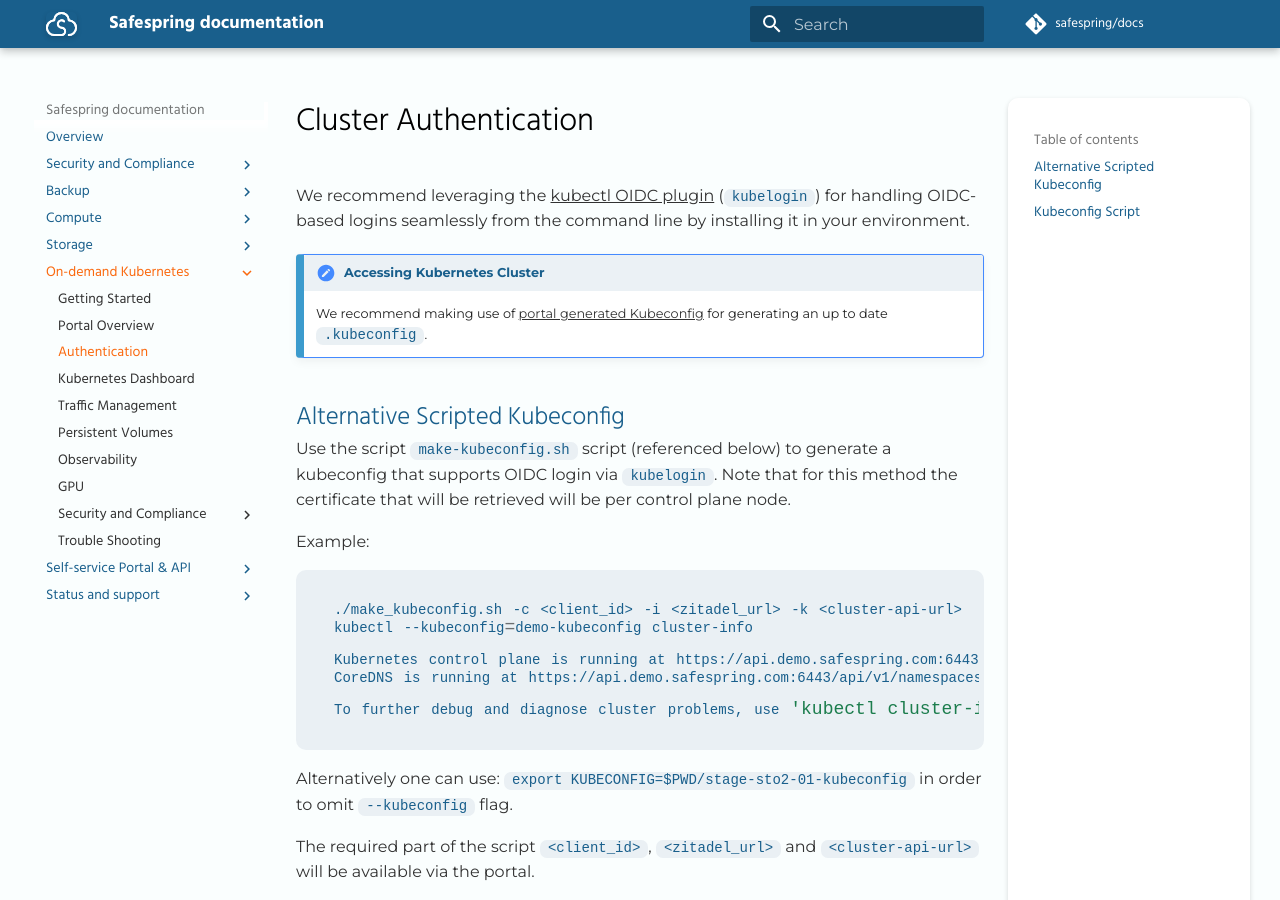
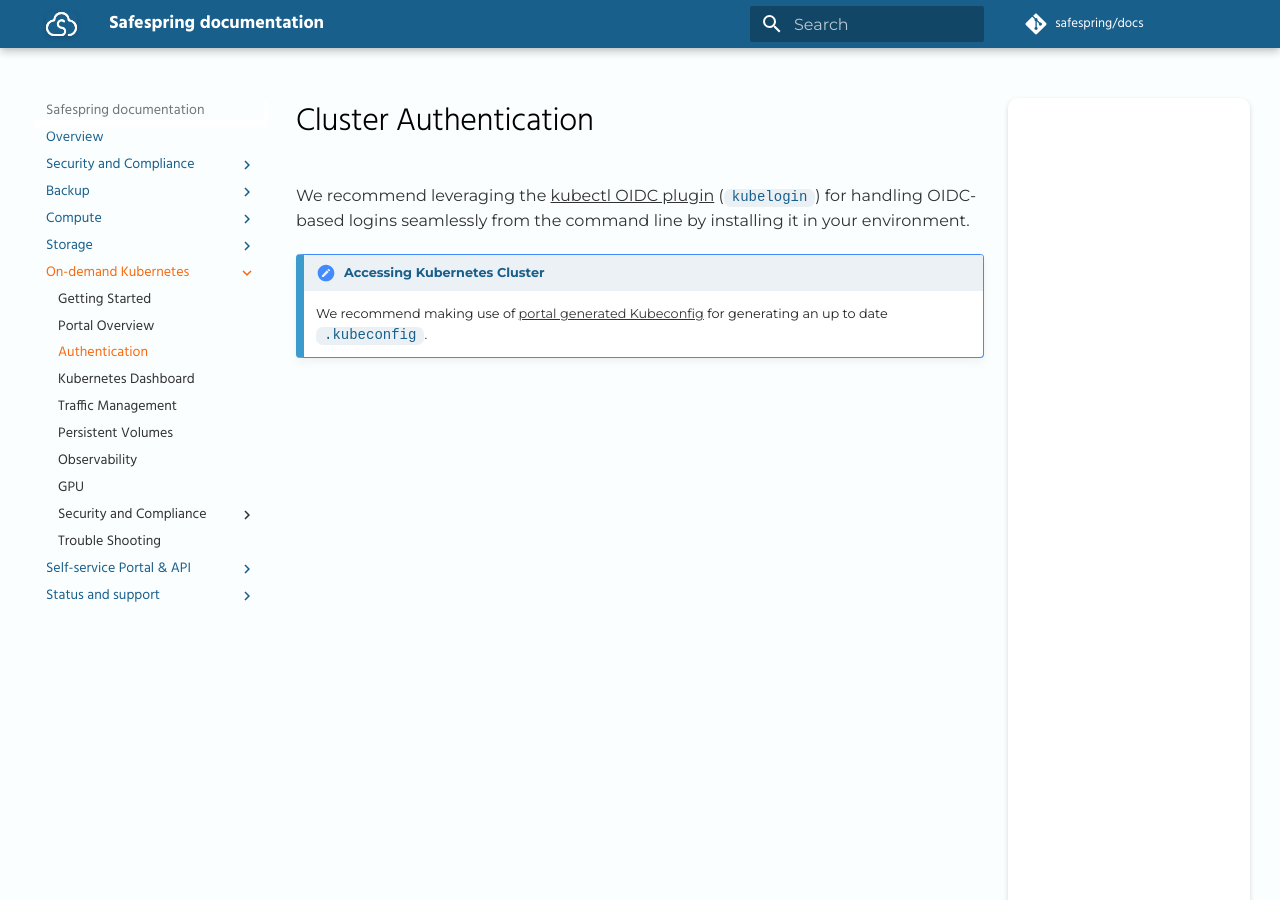
Before and after one commit to safespring/docs, an MkDocs documentation site: the page built from content/kubernetes/authentication.md, in a window 1280 px wide and 900 px high. Built offline with MkDocs 1.6.1 and Material for MkDocs 9.7.7, drawn with Linux system fonts in a browser that asks for light colours; some web fonts are replaced; a script that is not in the unit is left out; comment, search, counter and statistics services are not loaded; some of the changed text lies outside the part shown.

Commit message:
remove deprecated auth script

````diff
--- a/content/kubernetes/authentication.md
+++ b/content/kubernetes/authentication.md
@@ -4,175 +4,3 @@
 
 !!! note "Accessing Kubernetes Cluster"
     We recommend making use of [portal generated Kubeconfig](portal-overview.md#accessing-kubernetes-cluster) for generating an up to date `.kubeconfig`.
-
-## Alternative Scripted Kubeconfig
-
-Use the script `make-kubeconfig.sh` script (referenced below) to generate a kubeconfig that supports OIDC login via `kubelogin`. Note that for this method the certificate that will be retrieved will be per control plane node.
-
-Example:
-
-```bash
-./make_kubeconfig.sh -c <client_id> -i <zitadel_url> -k <cluster-api-url>
-kubectl --kubeconfig=demo-kubeconfig cluster-info
-
-Kubernetes control plane is running at https://api.demo.safespring.com:6443
-CoreDNS is running at https://api.demo.safespring.com:6443/api/v1/namespaces/kube-system/services/kube-dns:dns/proxy
-
-To further debug and diagnose cluster problems, use 'kubectl cluster-info dump'.
-```
-
-Alternatively one can use: `export KUBECONFIG=$PWD/stage-sto2-01-kubeconfig` in order to omit `--kubeconfig` flag.
-
-The required part of the script `<client_id>`, `<zitadel_url>` and `<cluster-api-url>` will be available via the portal.
-
-## Kubeconfig Script
-
-Create `make-kubeconfig.sh` using:
-
-```bash
-
-#!/usr/bin/env bash
-set -euo pipefail
-
-unset KUBECONFIG
-
-usage() {
-  cat >&2 <<'USAGE'
-Create a kubeconfig that uses kubectl oidc-login as an exec plugin.
-
-Required flags:
-  -i  OIDC issuer (host or URL; e.g. zitadel.example.com or https://zitadel.example.com)
-  -k  Kubernetes API host (no scheme; e.g. api.your-cluster.com)
-  -c  OIDC Client ID (e.g. XXXXXXXXXXXXXXX)
-
-Optional:
-  -d  Use Device Code flow (authentication for devices without a browser)
-  -h  Show this help and exit
-
-Examples:
-  # default (auth code opens browser, depending on kubelogin defaults)
-  ./make-kubeconfig.sh -i zitadel.example.com -k api.your-cluster.com -c XXXXXXXXXXXXXXX
-
-  # device code (fully CLI; verify on any browser)
-  ./make-kubeconfig.sh -i zitadel.example.com -k api.your-cluster.com -c XXXXXXXXXXXXXXX -d
-USAGE
-}
-
-ISSUER_IN=""
-API_HOST_IN=""
-CLIENT_ID=""
-DEVICE_MODE=false
-
-while getopts ":i:k:c:dh" opt; do
-  case "$opt" in
-    i) ISSUER_IN="$OPTARG" ;;
-    k) API_HOST_IN="$OPTARG" ;;
-    c) CLIENT_ID="$OPTARG" ;;
-    d) DEVICE_MODE=true ;;
-    h) usage; exit 0 ;;
-    \?) echo "Error: invalid option -$OPTARG" >&2; usage; exit 2 ;;
-    :)  echo "Error: -$OPTARG requires an argument" >&2; usage; exit 2 ;;
-  esac
-done
-
-if [[ -z "${ISSUER_IN}" || -z "${API_HOST_IN}" || -z "${CLIENT_ID}" ]]; then
-  echo "Error: -i, -k and -c are required." >&2
-  usage
-  exit 2
-fi
-
-# Tooling checks
-if ! command -v openssl >/dev/null 2>&1; then
-  echo "Error: openssl not found in PATH." >&2
-  exit 1
-fi
-if ! command -v kubectl >/dev/null 2>&1; then
-  echo "Error: kubectl not found in PATH." >&2
-  exit 1
-fi
-if ! kubectl oidc-login --help >/dev/null 2>&1; then
-  echo "Error: 'kubectl oidc-login' plugin not found." >&2
-  echo "       Install via: kubectl krew install oidc-login" >&2
-  echo "       or see: https://github.com/int128/kubelogin" >&2
-  exit 1
-fi
-
-kubectl oidc-login clean >/dev/null 2>&1 || true
-
-case "$ISSUER_IN" in
-  http://*|https://*) ISSUER_URL="$ISSUER_IN" ;;
-  *)                  ISSUER_URL="https://${ISSUER_IN}" ;;
-esac
-
-# Sanitize API host (strip any scheme/path/port or IPv6 brackets)
-API_HOST="$(printf '%s\n' "$API_HOST_IN" | awk -F/ '{print $3?$3:$1}')"
-API_HOST="${API_HOST#[}"   # drop leading '['
-API_HOST="${API_HOST%]}"   # drop trailing ']'
-API_HOST="${API_HOST%%:*}" # drop port if present
-
-if [[ -z "$API_HOST" ]]; then
-  echo "Error: could not parse a host from -k argument (${API_HOST_IN})." >&2
-  exit 2
-fi
-
-CONNECT_TARGET="${API_HOST}:6443"
-SERVER_NAME="$API_HOST"
-SERVER_URL="https://${API_HOST}:6443"
-
-openssl s_client -servername "${SERVER_NAME}" -connect "${CONNECT_TARGET}" < /dev/null 2>/dev/null | openssl x509 > ca.crt
-
-if base64 --help 2>&1 | grep -q -- ' -w'; then
-  CA_B64="$(base64 -w0 ca.crt)"
-else
-  CA_B64="$(base64 < ca.crt | tr -d '\n')"
-fi
-
-# Generate config filename from API host
-config_base="$API_HOST"
-config_base="${config_base#api.}"
-config_base="${config_base%.paas.safedc.net}"
-config_file="${config_base}-kubeconfig"
-cluster_name="$config_base"
-
-# Conditionally add device-code arguments
-DEVICE_ARGS=""
-if $DEVICE_MODE; then
-  DEVICE_ARGS=$'\n      - --grant-type=device-code\n      - --skip-open-browser'
-fi
-
-cat > "${config_file}" <<YAML
-apiVersion: v1
-clusters:
-- cluster:
-    certificate-authority-data: ${CA_B64}
-    server: ${SERVER_URL}
-  name: ${cluster_name}
-contexts:
-- context:
-    cluster: ${cluster_name}
-    user: oidc
-  name: oidc@${cluster_name}
-current-context: oidc@${cluster_name}
-kind: Config
-preferences: {}
-users:
-- name: oidc
-  user:
-    exec:
-      apiVersion: client.authentication.k8s.io/v1
-      args:
-      - oidc-login
-      - get-token
-      - --oidc-issuer-url=${ISSUER_URL}
-      - --oidc-client-id=${CLIENT_ID}
-      - --oidc-extra-scope=email,profile,groups${DEVICE_ARGS}
-      command: kubectl
-      env: null
-      interactiveMode: Never
-      provideClusterInfo: false
-YAML
-
-echo "Wrote kubeconfig to ${config_file}"
-echo "To use now: export KUBECONFIG=\$PWD/${config_file}"
-rm ca.crt
-```
````
Also changed, not shown: content/kubernetes/dashboard.md (line endings or trailing spaces).
